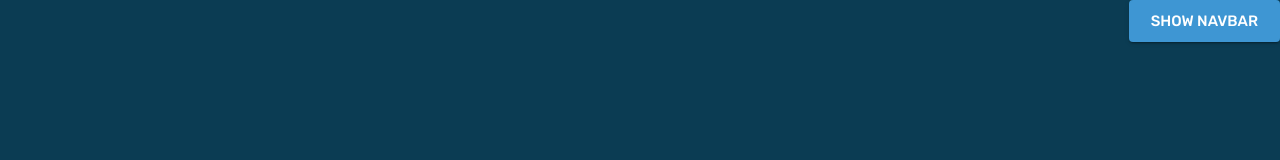
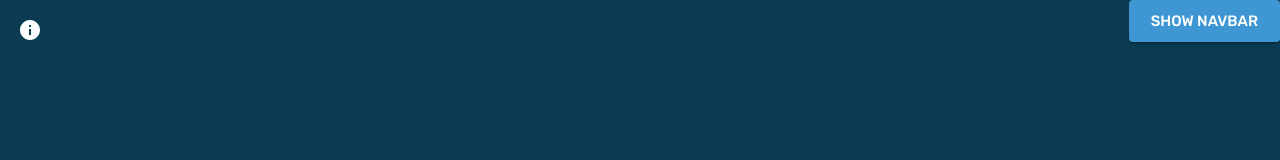
Before and after one commit to chaviotics/python-thesis-treatment, a React (Vite) app in the folder client/: page / in a window 1280 px wide. Shown: the top 160 px of the page. Built offline with nearby package versions, Linux system fonts and the light colour scheme.

Commit message:
Added tooltip to prevent users from going back the page

```diff
--- a/client/src/App.jsx
+++ b/client/src/App.jsx
@@ -29,6 +29,8 @@ import WhileLoop from './pages/WhileLoop/WhileLoop';
 import ForLoop from './pages/ForLoop/ForLoop';
 import Functions from './pages/Functions/Functions';
 
+import BackTooltip from './components/BackTooltip';
+
 function NavBar() {
   const linkFontColor = '#fff';
   const linkFontColorHover = '#ccc';
@@ -44,7 +46,7 @@ function NavBar() {
       }}
     >
       <List>
-      <ListItem sx={{ py: '0' }}>
+        <ListItem sx={{ py: '0' }}>
           <Typography
             sx={{
               color: linkFontColor,
@@ -268,6 +270,8 @@ function App() {
       <ThemeProvider theme={theme}>
         <CssBaseline />
 
+        <BackTooltip />
+
         {/* NavBar is for dev purposes */}
         <Box sx={{ position: 'fixed', right: '0', top: '0', zIndex: '5' }}>
           <Button size="large" variant="contained" onClick={toggleNavBar}>
--- /dev/null
+++ b/client/src/components/BackTooltip.jsx
@@ -0,0 +1,38 @@
+import React, { useState } from 'react';
+import Box from '@mui/material/Box';
+import Tooltip from '@mui/material/Tooltip';
+import IconButton from '@mui/material/IconButton';
+import InfoIcon from '@mui/icons-material/Info';
+
+function BackTooltip() {
+  const [isHovered, setIsHovered] = useState(false);
+
+  const handleMouseEnter = () => {
+    setIsHovered(true);
+  };
+
+  const handleMouseLeave = () => {
+    setIsHovered(false);
+  };
+
+  return (
+    <Box position="fixed" top={10} left={10} zIndex={9999}>
+      <Tooltip
+        title="You are reminded NOT to go back to the previous page as it is essential for this research & tutorial 😊"
+        placement="right"
+        open={isHovered}
+        arrow
+      >
+        <IconButton
+          onMouseEnter={handleMouseEnter}
+          onMouseLeave={handleMouseLeave}
+          sx={{ color: 'white' }}
+        >
+          <InfoIcon />
+        </IconButton>
+      </Tooltip>
+    </Box>
+  );
+}
+
+export default BackTooltip;
```
